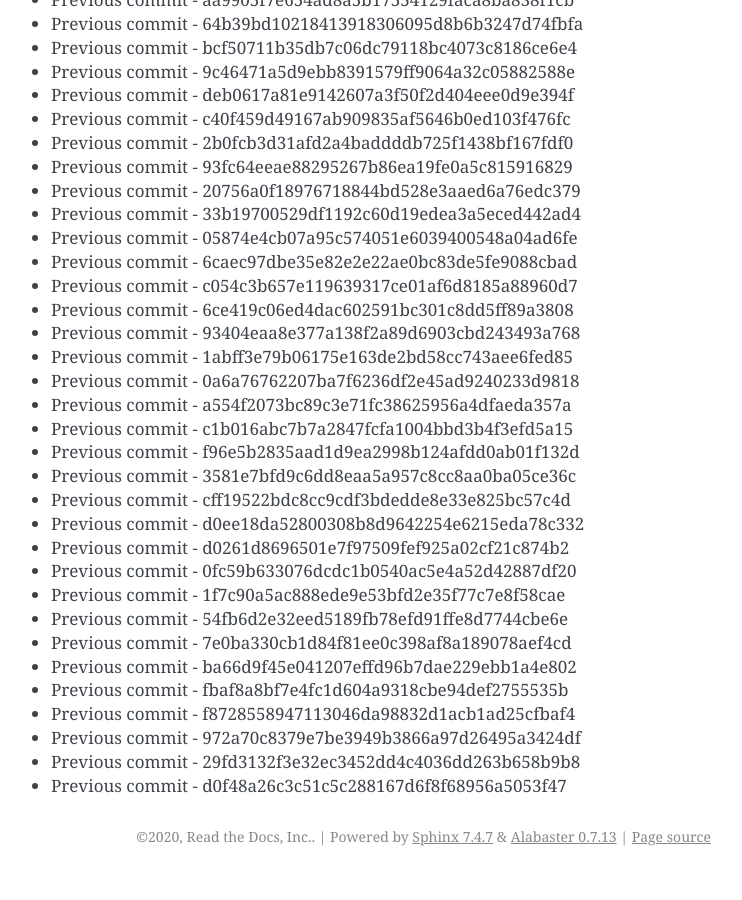
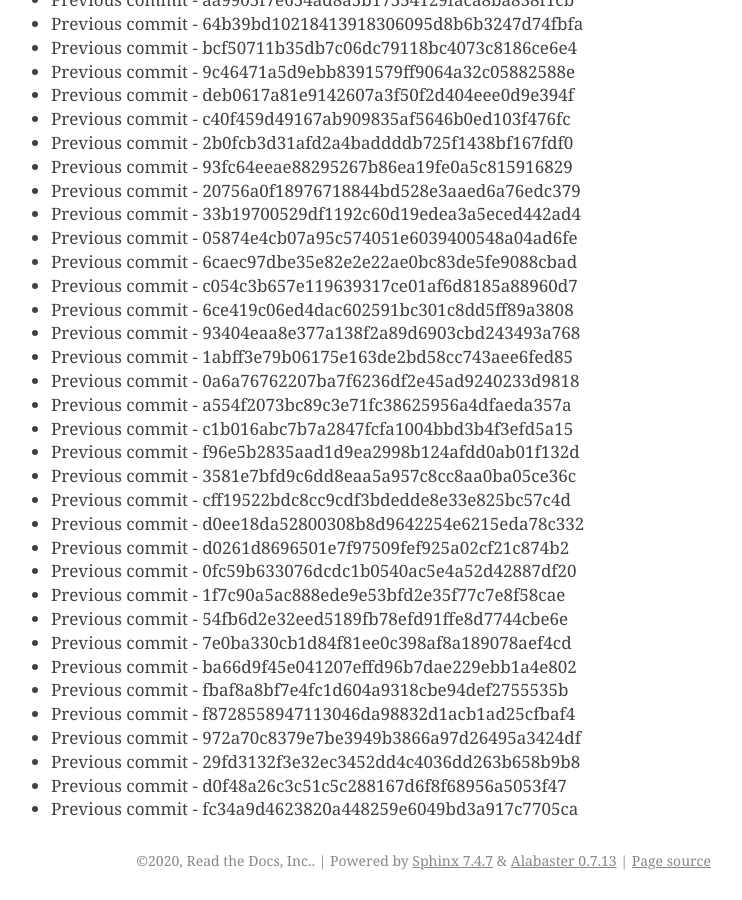
Before and after one commit to readthedocs/rtd-git-stresstest, a Sphinx documentation site: the page built from docs/updates.rst, in a window 1280 px wide and 900 px high, scrolled down 70047 px. Shown: the whole window, without its empty margins (399-1141 px from the left). Built offline with Sphinx 7.4.7, drawn with Linux system fonts in a browser that asks for light colours; before the commit the page ends 70923 px from its top, so only the background shows below that.

Commit message:
Generating commit from previous: fc34a9d4623820a448259e6049bd3a917c7705ca

```diff
--- a/docs/updates.rst
+++ b/docs/updates.rst
@@ -2975,3 +2975,4 @@ It can be tested for any performance characteristics.
 * Previous commit - 972a70c8379e7be3949b3866a97d26495a3424df
 * Previous commit - 29fd3132f3e32ec3452dd4c4036dd263b658b9b8
 * Previous commit - d0f48a26c3c51c5c288167d6f8f68956a5053f47
+* Previous commit - fc34a9d4623820a448259e6049bd3a917c7705ca
```
